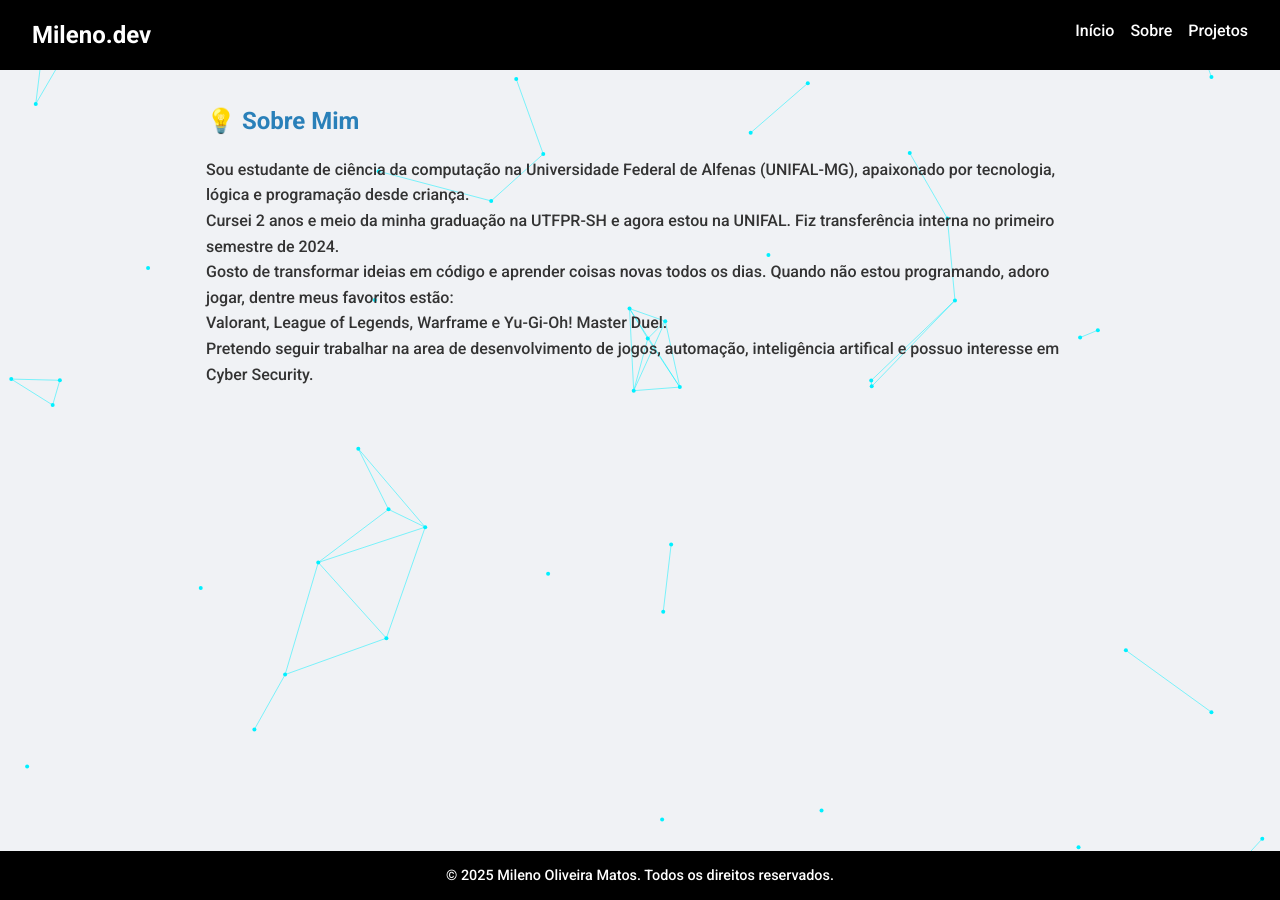
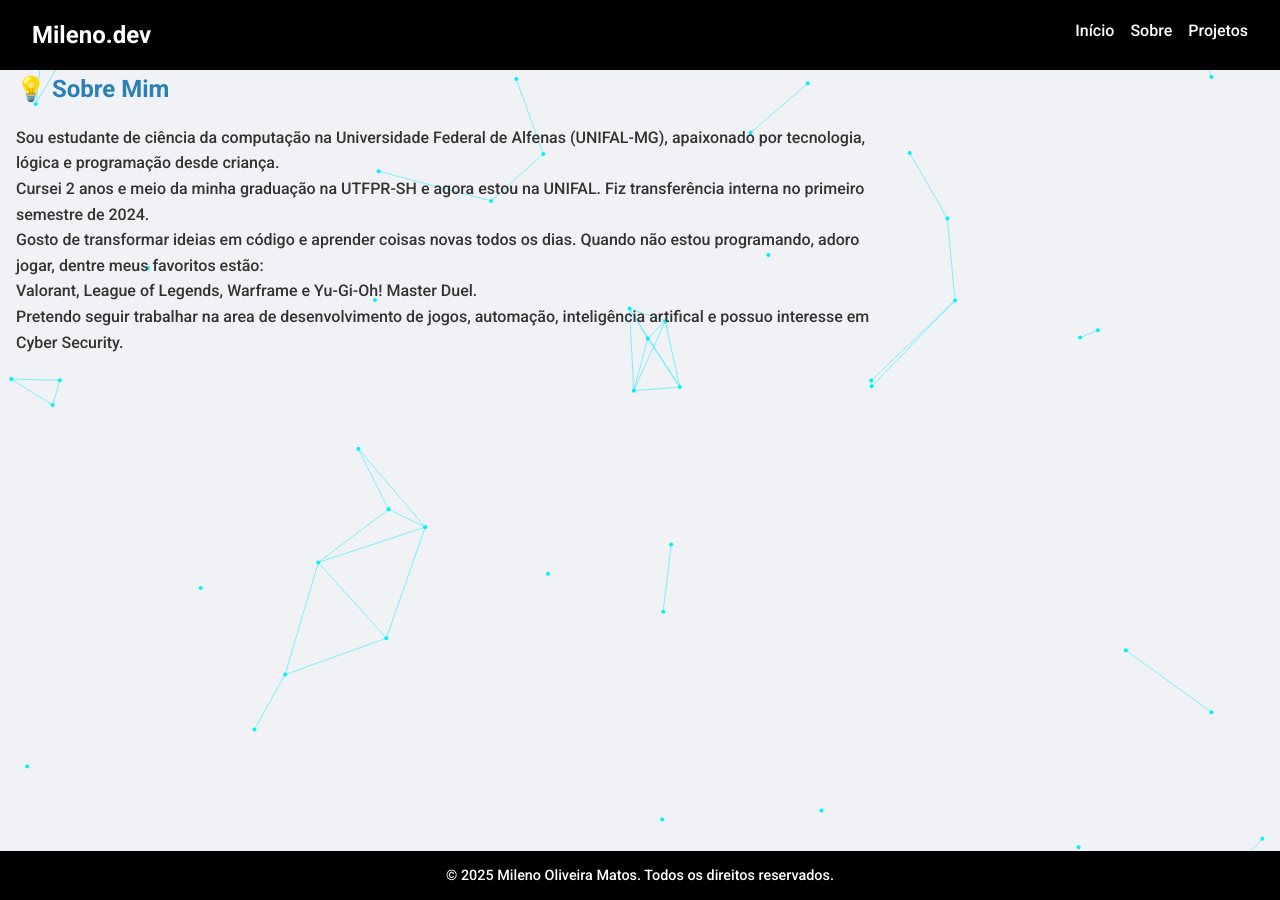
Before and after one commit to MilenoMatos/milenomatos.github.io, a Jekyll site: the page built from sobre.md, in a window 1280 px wide. Built offline with Jekyll 4.4.1, drawn with Linux system fonts in a browser that asks for light colours.

Commit message:
Resolução dos problemas

```diff
--- a/_layouts/default.html
+++ b/_layouts/default.html
@@ -28,7 +28,7 @@
   <canvas id="background-canvas"></canvas>
   {% endif %}
 
- <main class="container{% unless page.url == '/' %} main-offset-top{% endunless %}">
+ <main class="container">
   {{ content }}
  </main>
 
--- a/assets/css/style.css
+++ b/assets/css/style.css
@@ -103,26 +103,26 @@ nav {
 
 main.container {
   max-width: 900px;
-  margin: 2rem auto;
+  /*margin: 2rem auto;*/
   padding: 0 1rem;
   flex: 1;
 }
 
 #simulator {
-  display: flex;               /* ativa flexbox */
-  justify-content: center;     /* centraliza horizontalmente */
-  align-items: center;         /* centraliza verticalmente, se a altura permitir */
-  margin: 2rem auto;           /* margem vertical e centralização horizontal */
-  width: 100%;                 /* ocupa toda largura do container pai */
-  max-width: 700px;            /* largura máxima do container */
-  height: auto;                /* altura automática */
+  display: flex;
+  justify-content: center;
+  align-items: center;
+  margin: 2rem auto;
+  width: 100%;
+  max-width: 700px;
+  height: auto;
 }
 
 #simulator iframe {
-  width: 100%;                /* iframe ocupa toda largura do container #simulator */
-  max-width: 600px;           /* controla a largura máxima do iframe */
-  height: 450px;              /* altura fixa, pode ajustar aqui */
-  border: none;               /* remove borda do iframe */
+  width: 100%;
+  max-width: 600px;
+  height: 450px;
+  border: none;
 }
 
 section {
```
Also changed, not shown: _config.yml (line endings or trailing spaces), assets/js/welcome-animation.js (line endings or trailing spaces), index.md (line endings or trailing spaces), projetos.md (line endings or trailing spaces), sobre.md (line endings or trailing spaces).
